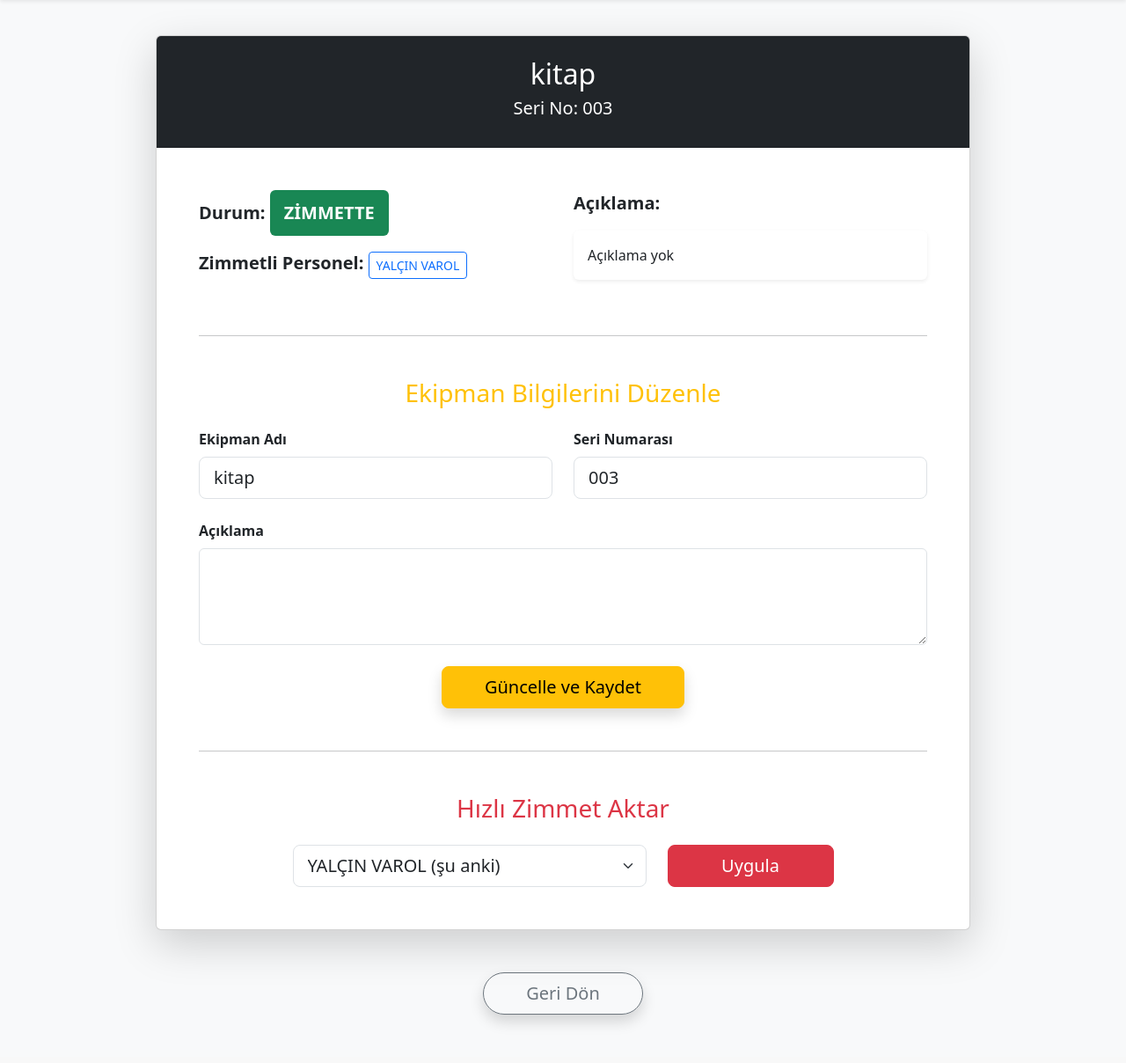
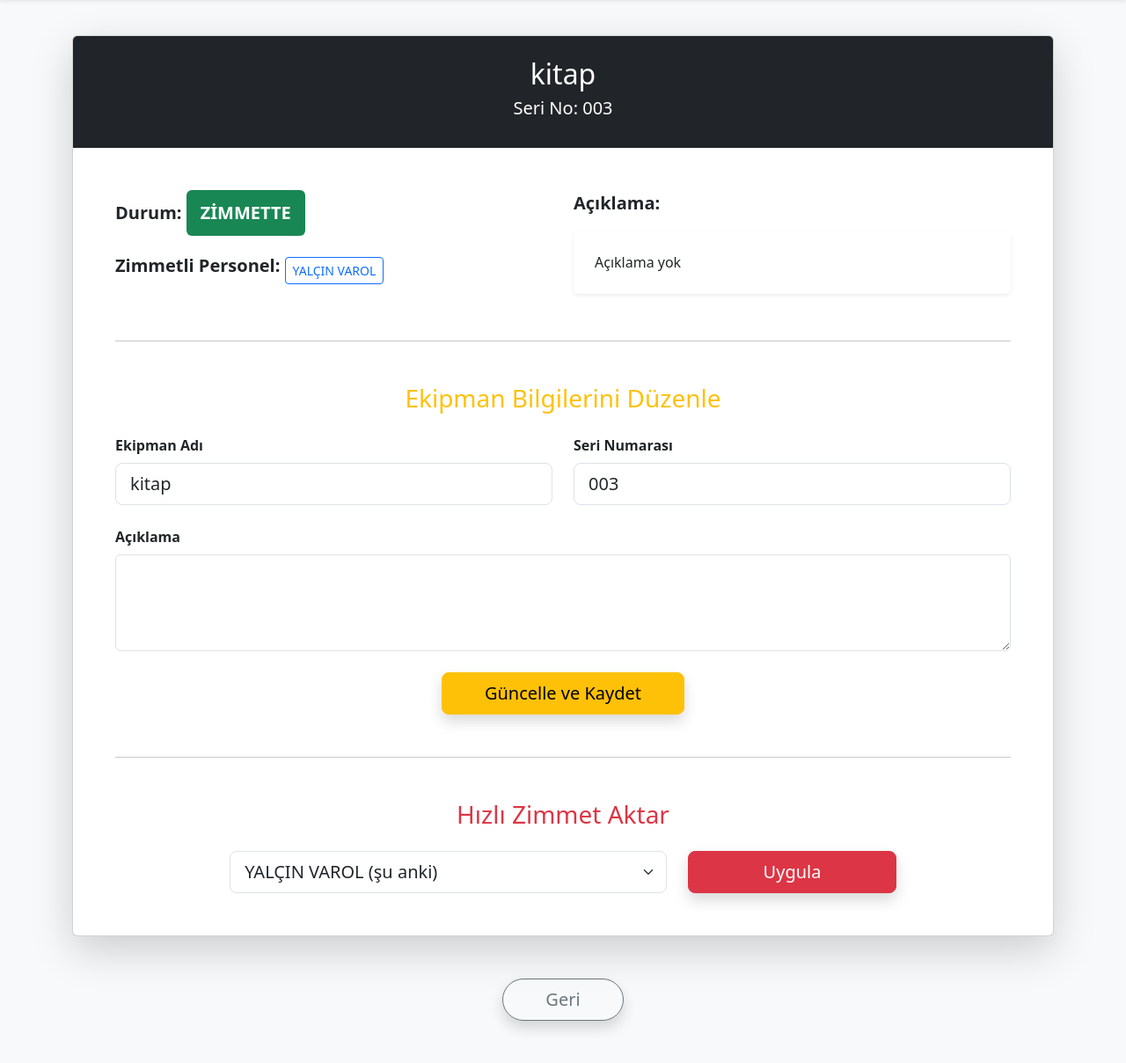
Before and after one commit to teknolojiotomasyon/gsb-zimmet-sistem, a Flask app: page /equipment_detail/3 in a window 1280 px wide. Shown: the part 56-1264 px from the top of the page at 88% size. Before the commit the page ends 1220 px from the top, so only its background shows below. Run offline with Flask 3, Linux system fonts and the light colour scheme; the visitor is signed in with stand-in values (Sample User, id 1); data comes from the database, SQL or seed files in the repository.

Commit message:
Refactor equipment detail layout and title
Updated the equipment detail page to simplify the title and improve the layout. Enhanced the structure of the card and added conditional rendering for manager-specific features.

```diff
--- a/templates/equipment_detail.html
+++ b/templates/equipment_detail.html
@@ -3,7 +3,7 @@
 <head>
     <meta charset="UTF-8">
     <meta name="viewport" content="width=device-width, initial-scale=1">
-    <title>{{ eq.name }} - Ekipman Detayı</title>
+    <title>{{ eq.name }} - Detay</title>
     <link href="https://cdn.jsdelivr.net/npm/bootstrap@5.3.3/dist/css/bootstrap.min.css" rel="stylesheet">
     <link href="https://cdn.jsdelivr.net/npm/bootstrap-icons@1.11.0/font/bootstrap-icons.css" rel="stylesheet">
 </head>
@@ -18,20 +18,17 @@
             </button>
             <div class="collapse navbar-collapse" id="navbarNav">
                 <ul class="navbar-nav ms-auto">
-                    <li><a class="nav-link btn btn-outline-light me-2" href="/">Anasayfa</a></li>
-                    <li><a class="nav-link btn btn-outline-primary me-2" href="/personnel">Personel</a></li>
-                    <li><a class="nav-link btn btn-outline-success me-2" href="/equipment">Ekipman</a></li>
-                    <li><a class="nav-link btn btn-outline-info me-2" href="/search">Ara</a></li>
-                    <li><a class="nav-link btn btn-outline-danger" href="/logout">Çıkış</a></li>
+                    <li class="nav-item"><a class="nav-link btn btn-outline-light me-2" href="/">Anasayfa</a></li>
+                    <li class="nav-item"><a class="nav-link btn btn-outline-primary me-2" href="/personnel">Personel</a></li>
+                    <li class="nav-item"><a class="nav-link btn btn-outline-success me-2" href="/equipment">Ekipman</a></li>
+                    <li class="nav-item"><a class="nav-link btn btn-outline-info me-2" href="/search">Ara</a></li>
+                    <li class="nav-item"><a class="nav-link btn btn-outline-danger" href="/logout">Çıkış</a></li>
                 </ul>
             </div>
         </div>
     </nav>
 
     <div class="container pt-5 mt-5">
-        <div class="row justify-content-center">
-            <div class="col-lg-10">
-
         <div class="card shadow-lg">
             <div class="card-header bg-dark text-white text-center py-4">
                 <h2>{{ eq.name }}</h2>
@@ -50,7 +47,7 @@
                         </p>
                         <p class="fs-5"><strong>Zimmetli Personel:</strong>
                             {% if owner %}
-                                        <a href="/personnel_detail/{{ owner.id }}" class="btn btn-outline-primary btn-sm">
+                            <a href="/personnel_detail/{{ owner.id }}" class="btn btn-outline-primary btn-sm mt-2">
                                 {{ owner.name }} {{ owner.surname }}
                             </a>
                             {% else %}
@@ -60,13 +57,12 @@
                     </div>
                     <div class="col-md-6">
                         <p class="fs-5"><strong>Açıklama:</strong></p>
-                                <div class="p-3 bg-white rounded shadow-sm">
+                        <div class="p-4 bg-white rounded shadow-sm">
                             {{ eq.description|default('Açıklama yok', true) }}
                         </div>
                     </div>
                 </div>
 
-                        <!-- DÜZENLEME FORMU – YÖNETİCİ İÇİN -->
                 {% if is_manager %}
                 <hr class="my-5">
                 <h3 class="text-center text-warning mb-4">Ekipman Bilgilerini Düzenle</h3>
@@ -85,16 +81,13 @@
                             <textarea name="description" class="form-control" rows="4">{{ eq.description or '' }}</textarea>
                         </div>
                         <div class="col-12 text-center mt-4">
-                                    <button type="submit" class="btn btn-warning btn-lg px-5 shadow">
-                                        Güncelle ve Kaydet
-                                    </button>
+                            <button type="submit" class="btn btn-warning btn-lg px-5 shadow">Güncelle ve Kaydet</button>
                         </div>
                     </div>
                 </form>
                 <hr class="my-5">
                 {% endif %}
 
-                        <!-- HIZLI ZİMMET AKTARMA -->
                 {% if is_manager %}
                 <h3 class="text-center text-danger mb-4">Hızlı Zimmet Aktar</h3>
                 <form method="post" action="/assign_equipment/{{ eq.id }}" class="text-center">
@@ -110,9 +103,7 @@
                             </select>
                         </div>
                         <div class="col-md-3">
-                                    <button type="submit" class="btn btn-danger btn-lg w-100">
-                                        Uygula
-                                    </button>
+                            <button type="submit" class="btn btn-danger btn-lg w-100 shadow">Uygula</button>
                         </div>
                     </div>
                 </form>
@@ -121,14 +112,8 @@
             </div>
         </div>
 
-                <!-- GERİ BUTONU -->
         <div class="text-center my-5">
-                    <button onclick="history.back()" class="btn btn-outline-secondary btn-lg px-5 rounded-pill shadow">
-                        Geri Dön
-                    </button>
-                </div>
-
-            </div>
+            <button onclick="history.back()" class="btn btn-outline-secondary btn-lg px-5 rounded-pill shadow">Geri</button>
         </div>
     </div>
 </body>
```
Lines whose indentation alone changed are shown as unchanged.
